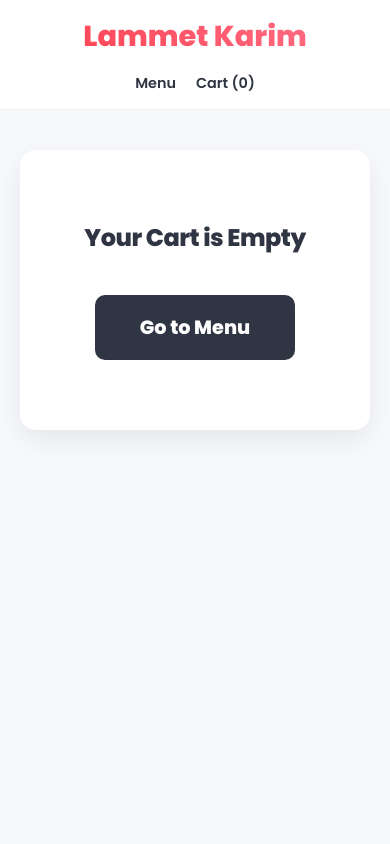
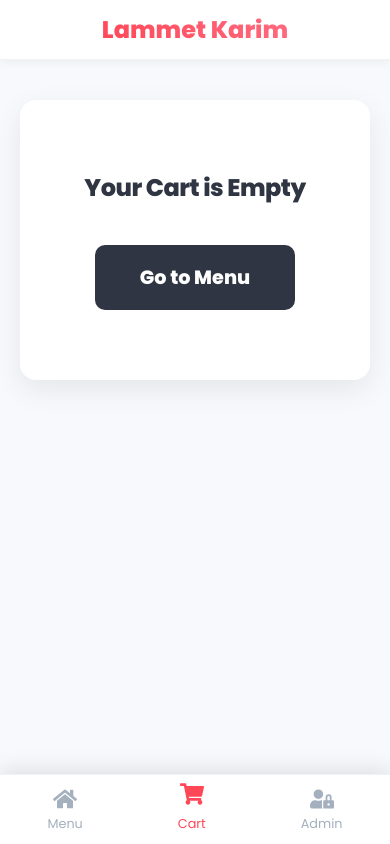
Before and after one commit to ezzeddinekarim39/lammet-karim, a React app in the folder client/: page /cart in a window 390 px wide. Built offline with nearby package versions, Linux system fonts and the light colour scheme; the HTML template or start-up script is replaced by a standard one.

Commit message:
Updated menu items

```diff
--- a/client/src/App.css
+++ b/client/src/App.css
@@ -450,3 +450,108 @@ input:focus { border-color: var(--secondary); outline: none; }
   .contact-item { justify-content: center; }
   .social-icons { justify-content: center; }
 }
+/* --- 10. BOTTOM NAVIGATION (App Style) --- */
+
+/* Default: Hide Mobile Elements on Desktop */
+.mobile-only { display: none !important; }
+
+/* Styles for the Bottom Nav Bar */
+.bottom-nav {
+  position: fixed;
+  bottom: 0;
+  left: 0;
+  width: 100%;
+  height: 70px;
+  background: white;
+  box-shadow: 0 -5px 20px rgba(0,0,0,0.1);
+  display: flex;
+  justify-content: space-around;
+  align-items: center;
+  z-index: 1001;
+  padding-bottom: env(safe-area-inset-bottom); /* Fix for iPhone X/11/12+ Home bar */
+  border-top: 1px solid #f1f2f6;
+}
+
+.nav-item {
+  display: flex;
+  flex-direction: column;
+  align-items: center;
+  text-decoration: none;
+  color: #a4b0be;
+  font-size: 0.8rem;
+  font-weight: 500;
+  transition: all 0.3s;
+  background: none;
+  border: none;
+}
+
+.nav-item.active {
+  color: var(--primary);
+  transform: translateY(-2px);
+}
+
+.nav-item span { margin-top: 4px; }
+
+/* Badge for Cart Count */
+.icon-wrapper { position: relative; }
+.badge {
+  position: absolute;
+  top: -8px;
+  right: -10px;
+  background: var(--primary);
+  color: white;
+  font-size: 0.7rem;
+  width: 18px;
+  height: 18px;
+  border-radius: 50%;
+  display: flex;
+  justify-content: center;
+  align-items: center;
+  font-weight: bold;
+  border: 2px solid white;
+}
+
+/* --- UPDATE MEDIA QUERY (Replace the previous mobile section) --- */
+@media (max-width: 1024px) { /* Trigger for Mobiles AND Tablets */
+
+  /* 1. Hide Desktop Links */
+  .desktop-only { display: none; }
+
+  /* 2. Show Mobile Bottom Nav */
+  .mobile-only { display: flex !important; }
+
+  /* 3. Adjust Top Navbar (Only Logo remains) */
+  .navbar {
+    height: 60px;
+    padding: 0 20px;
+    justify-content: center; /* Center the logo */
+    box-shadow: 0 2px 10px rgba(0,0,0,0.05);
+  }
+
+  .navbar h1 { font-size: 1.5rem; }
+
+  /* 4. Add padding to bottom so content isn't hidden behind nav */
+  .container {
+    padding-bottom: 90px; /* Space for bottom nav */
+  }
+
+  .footer {
+    padding-bottom: 90px; /* Push footer up */
+  }
+
+  /* 5. Existing Responsive Fixes (Keep these!) */
+  .hero { height: 250px; }
+  .hero h2 { font-size: 1.8rem; }
+
+  .grid {
+    display: flex;
+    flex-direction: column;
+    align-items: center;
+    gap: 25px;
+    width: 100%;
+  }
+
+  .card { width: 100%; max-width: 360px; margin: 0 auto; }
+
+  .dashboard-content, .form-grid, .footer-grid { grid-template-columns: 1fr; }
+}
--- a/client/src/App.jsx
+++ b/client/src/App.jsx
@@ -1,5 +1,6 @@
 import { BrowserRouter, Routes, Route, Link, useLocation } from 'react-router-dom';
 import { useState } from 'react';
+import { FaHome, FaShoppingCart, FaUserLock } from 'react-icons/fa'; // Import Icons
 import Menu from './pages/Menu';
 import Cart from './pages/Cart';
 import AdminLogin from './pages/AdminLogin';
@@ -14,17 +15,46 @@ function Layout({ children, cartCount }) {
 
   return (
     <>
+      {/* 1. TOP NAVBAR (Desktop: Full | Mobile: Logo Only) */}
       {!isAdminPage && (
         <nav className="navbar">
           <h1><Link to="/" style={{textDecoration:'none', color:'inherit'}}>Lammet Karim</Link></h1>
-          <div className="nav-links">
+
+          {/* These links only show on Desktop now via CSS */}
+          <div className="nav-links desktop-only">
             <Link to="/">Menu</Link>
             <Link to="/cart">Cart ({cartCount})</Link>
           </div>
         </nav>
       )}
+
+      {/* Main Content */}
       <div className="container">{children}</div>
+
       {showFooter && <Footer />}
+
+      {/* 2. BOTTOM NAVIGATION BAR (Mobile/Tablet Only) */}
+      {!isAdminPage && (
+        <div className="bottom-nav mobile-only">
+          <Link to="/" className={`nav-item ${location.pathname === '/' ? 'active' : ''}`}>
+            <FaHome size={24} />
+            <span>Menu</span>
+          </Link>
+
+          <Link to="/cart" className={`nav-item ${location.pathname === '/cart' ? 'active' : ''}`}>
+            <div className="icon-wrapper">
+              <FaShoppingCart size={24} />
+              {cartCount > 0 && <span className="badge">{cartCount}</span>}
+            </div>
+            <span>Cart</span>
+          </Link>
+
+          <Link to="/admin" className={`nav-item ${location.pathname === '/admin' ? 'active' : ''}`}>
+            <FaUserLock size={24} />
+            <span>Admin</span>
+          </Link>
+        </div>
+      )}
     </>
   );
 }
@@ -32,23 +62,21 @@ function Layout({ children, cartCount }) {
 function App() {
   const [cart, setCart] = useState([]);
 
-  // 1. Add to Cart (Handles duplicates)
+  // 1. Add to Cart
   const addToCart = (product) => {
     setCart(prevCart => {
       const existing = prevCart.find(item => item.id === product.id);
       if (existing) {
-        // If item exists, just increase quantity
         return prevCart.map(item =>
           item.id === product.id ? { ...item, quantity: item.quantity + 1 } : item
         );
       }
-      // New item, start at quantity 1
       return [...prevCart, { ...product, quantity: 1 }];
     });
-    alert(`${product.name} added!`);
+    // Removed alert for smoother mobile experience
   };
 
-  // 2. Update Quantity (+ or -)
+  // 2. Update Quantity
   const updateQuantity = (id, delta) => {
     setCart(prevCart => prevCart.map(item => {
       if (item.id === id) {
@@ -64,7 +92,7 @@ function App() {
     setCart(prevCart => prevCart.filter(item => item.id !== id));
   };
 
-  // 4. Clear Cart after successful order
+  // 4. Clear Cart
   const clearCart = () => setCart([]);
 
   return (
```
